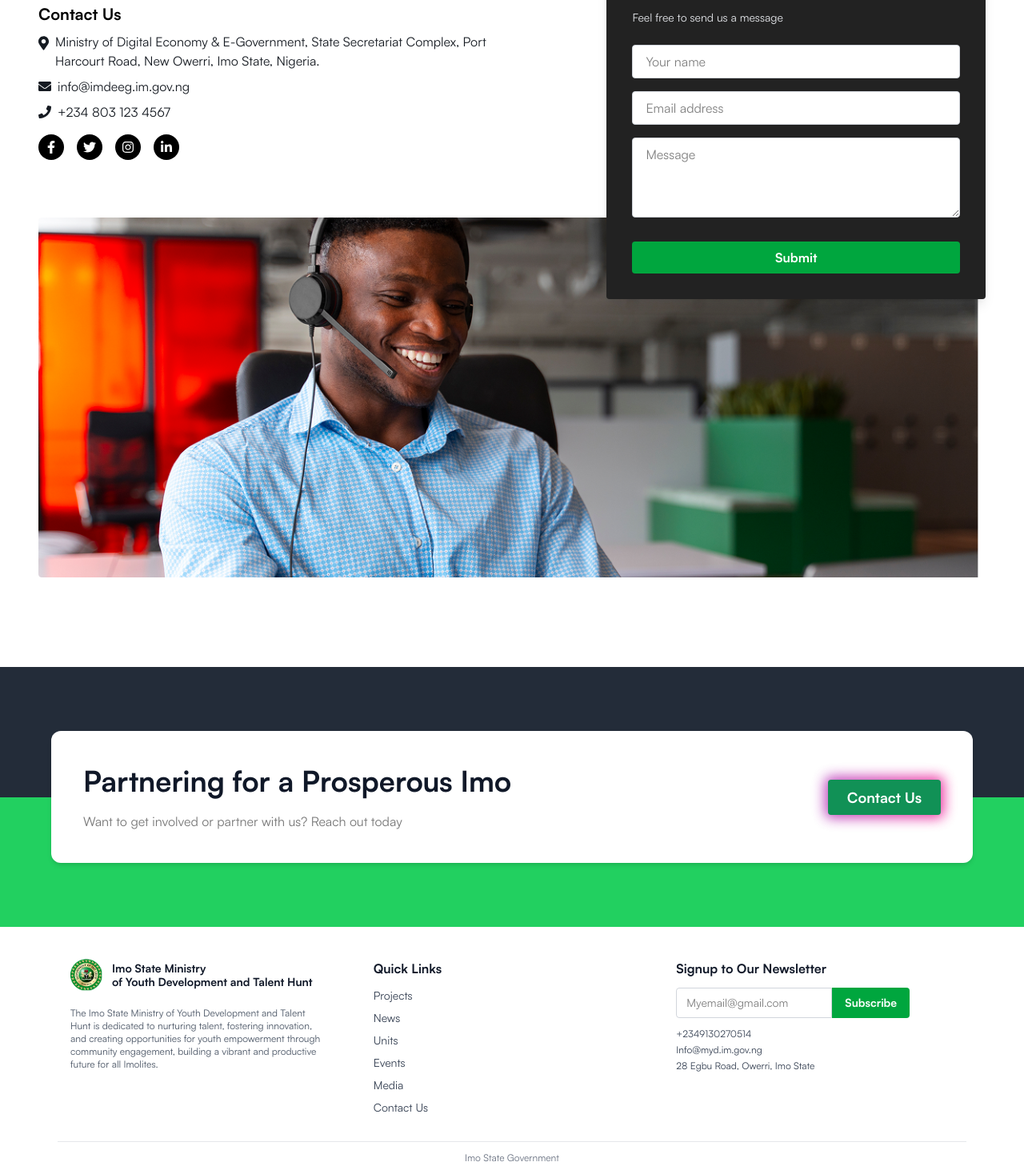
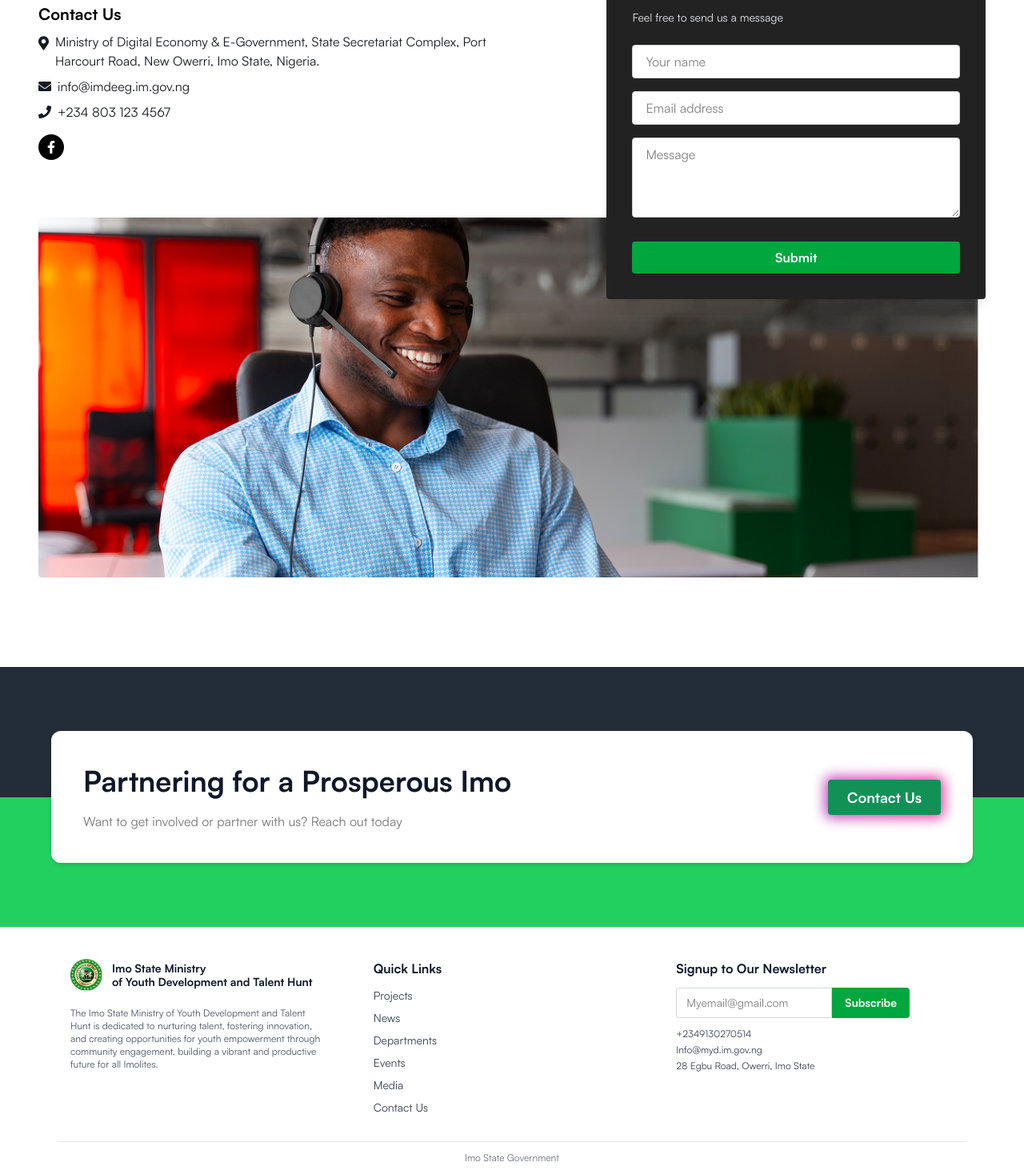
Before and after one commit to IDCLofficial/ministry_of_youth_development, a Next.js app: page /contact-us in a window 1280 px wide. Shown: the part 540-2008 px from the top of the page at 80% size. Built offline with nearby package versions, Linux system fonts and the light colour scheme.

Commit message:
Worked on some corrections

```diff
--- a/src/app/components/Footer.tsx
+++ b/src/app/components/Footer.tsx
@@ -8,15 +8,15 @@ const info = {
     quickLinks: [
         {
             label: "Projects",
-            href: "/"
+            href: "/projects"
         },
         {
             label: "News",
             href: "/news"
         },
         {
-            label: "Units",
-            href: "/units"
+            label: "Departments",
+            href: "/departments"
         },
         {
             label: "Events",
--- a/src/app/contact-us/ContactInfoSection.tsx
+++ b/src/app/contact-us/ContactInfoSection.tsx
@@ -6,10 +6,7 @@ const contactInfo = {
   email: "info@imdeeg.im.gov.ng",
   phone: "+234 803 123 4567",
   socials: [
-    { icon: <FaFacebookF />, href: "#" },
-    { icon: <FaTwitter />, href: "#" },
-    { icon: <FaInstagram />, href: "#" },
-    { icon: <FaLinkedinIn />, href: "#" },
+    { icon: <FaFacebookF />, href: "https://www.facebook.com/share/1EqnUZZZ2f/" },
   ],
 };
 
```
